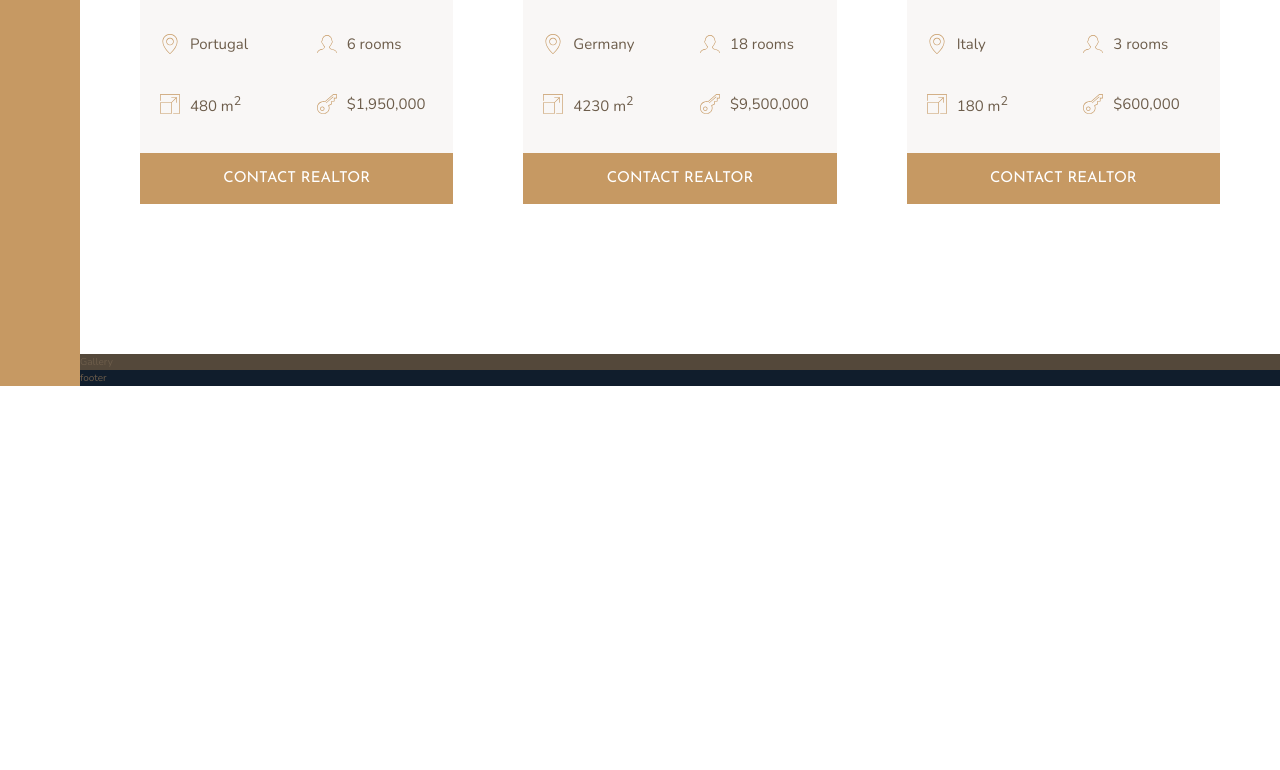
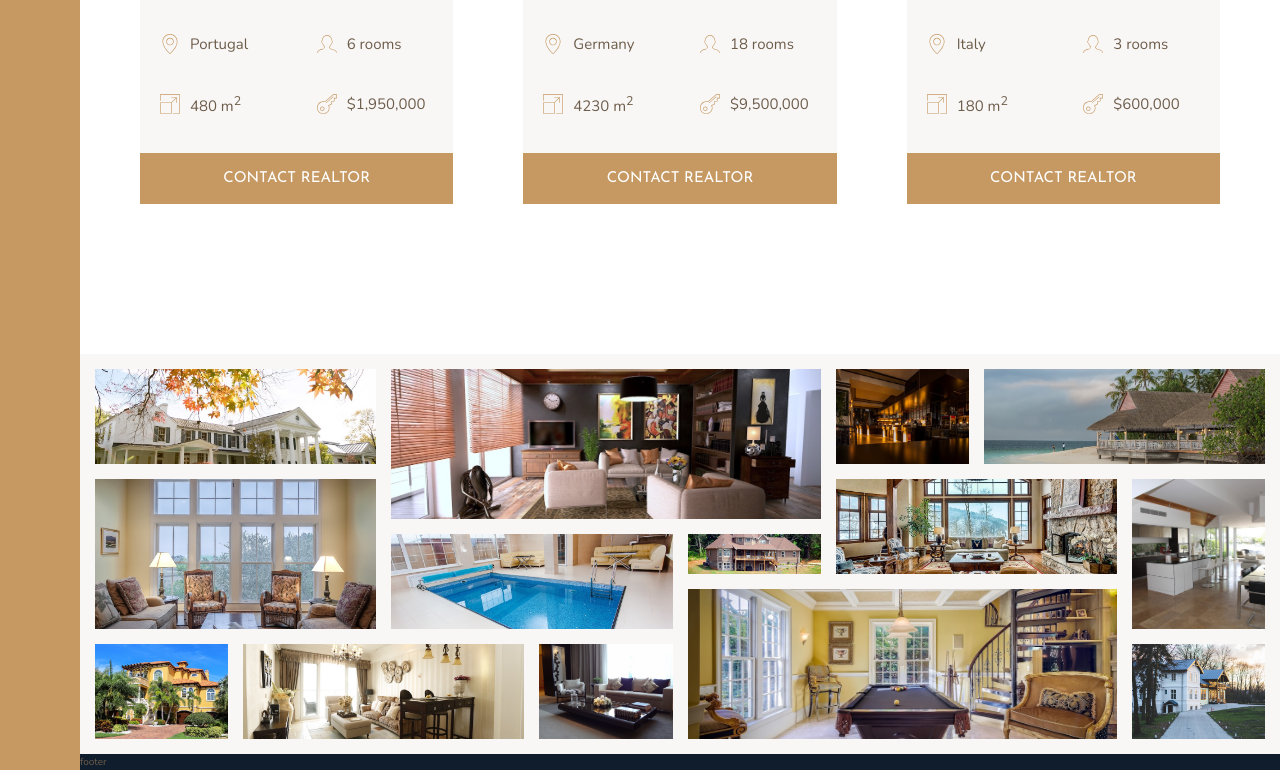
Before and after one commit to Pat-On/nexter-advanced-sass-flex-grid-udemy, a website: page index.html in a window 1280 px wide. Shown: the part 2565-3335 px from the top of the page. Before the commit the page ends 2951 px from the top, so only its background shows below. Drawn offline with nearby package versions, Linux system fonts and the light colour scheme; files whose address does not match are found by name.

Commit message:
finished gallery section

```diff
--- a/index.html
+++ b/index.html
@@ -313,7 +313,70 @@
       </div>
     </section>
 
-    <section class="gallery">Gallery</section>
+    <section class="gallery">
+      <figure class="gallery__item gallery__item--1">
+        <img src="img/gal-1.jpeg" alt="Gallery image 1" class="gallery__img" />
+      </figure>
+      <figure class="gallery__item gallery__item--2">
+        <img src="img/gal-2.jpeg" alt="Gallery image 2" class="gallery__img" />
+      </figure>
+      <figure class="gallery__item gallery__item--3">
+        <img src="img/gal-3.jpeg" alt="Gallery image 3" class="gallery__img" />
+      </figure>
+      <figure class="gallery__item gallery__item--4">
+        <img src="img/gal-4.jpeg" alt="Gallery image 4" class="gallery__img" />
+      </figure>
+      <figure class="gallery__item gallery__item--5">
+        <img src="img/gal-5.jpeg" alt="Gallery image 5" class="gallery__img" />
+      </figure>
+      <figure class="gallery__item gallery__item--6">
+        <img src="img/gal-6.jpeg" alt="Gallery image 6" class="gallery__img" />
+      </figure>
+      <figure class="gallery__item gallery__item--7">
+        <img src="img/gal-7.jpeg" alt="Gallery image 7" class="gallery__img" />
+      </figure>
+      <figure class="gallery__item gallery__item--8">
+        <img src="img/gal-8.jpeg" alt="Gallery image 8" class="gallery__img" />
+      </figure>
+      <figure class="gallery__item gallery__item--9">
+        <img src="img/gal-9.jpeg" alt="Gallery image 9" class="gallery__img" />
+      </figure>
+      <figure class="gallery__item gallery__item--10">
+        <img
+          src="img/gal-10.jpeg"
+          alt="Gallery image 10"
+          class="gallery__img"
+        />
+      </figure>
+      <figure class="gallery__item gallery__item--11">
+        <img
+          src="img/gal-11.jpeg"
+          alt="Gallery image 11"
+          class="gallery__img"
+        />
+      </figure>
+      <figure class="gallery__item gallery__item--12">
+        <img
+          src="img/gal-12.jpeg"
+          alt="Gallery image 12"
+          class="gallery__img"
+        />
+      </figure>
+      <figure class="gallery__item gallery__item--13">
+        <img
+          src="img/gal-13.jpeg"
+          alt="Gallery image 13"
+          class="gallery__img"
+        />
+      </figure>
+      <figure class="gallery__item gallery__item--14">
+        <img
+          src="img/gal-14.jpeg"
+          alt="Gallery image 14"
+          class="gallery__img"
+        />
+      </figure>
+    </section>
 
     <footer class="footer">footer</footer>
   </body>
--- a/sass/_gallery.scss
+++ b/sass/_gallery.scss
@@ -1,5 +1,95 @@
 .gallery {
-  background-color: $color-grey-dark-1;
+  background-color: $color-grey-light-1;
+  grid-column: full-start / full-end;
 
-  grid-column: full-start / full-end;
+  display: grid;
+  grid-template-columns: repeat(8, 1fr);
+  grid-template-rows: repeat(7, 5vh);
+  grid-gap: 1.5rem;
+
+  padding: 1.5rem;
+
+  &__item {
+    &--1 {
+      grid-row: 1 / span 2;
+      grid-column: 1 / span 2;
+    }
+
+    &--2 {
+      grid-row: 1 / span 3;
+      grid-column: 3 / span 3;
+    }
+
+    &--3 {
+      grid-row: 1 / span 2;
+      grid-column: 6 / 7;
+    }
+
+    &--4 {
+      grid-row: 1 / span 2;
+      grid-column: 7 / -1;
+    }
+
+    &--5 {
+      grid-row: 3 / span 3;
+      grid-column: 1 / span 2;
+    }
+
+    &--6 {
+      grid-row: 4 / span 2;
+      grid-column: 3 / span 2;
+    }
+
+    &--7 {
+      grid-row: 4 / 5;
+      grid-column: 5 / 6;
+    }
+
+    &--8 {
+      grid-row: 3 / span 2;
+      grid-column: 6 / span 2;
+    }
+
+    &--9 {
+      grid-row: 3 / span 3;
+      grid-column: 8 / -1;
+    }
+
+    &--10 {
+      grid-row: 6 / span 2;
+      grid-column: 1 / 2;
+    }
+
+    &--11 {
+      grid-row: 6 / span 2;
+      grid-column: 2 / span 2;
+    }
+
+    &--12 {
+      grid-row: 6 / span 2;
+      grid-column: 4 / 5;
+    }
+
+    &--13 {
+      grid-row: 5 / span 3;
+      grid-column: 5 / span 3;
+    }
+
+    &--14 {
+      grid-row: 6 / span 2;
+      grid-column: 8 / -1;
+    }
+  }
+
+  &__img {
+    width: 100%;
+    height: 100%;
+    // OBJECT FIT -> important feature for pictures.
+    object-fit: cover;
+    display: block;
+  }
+
+  & > * {
+    width: 100%;
+  }
 }
```
Also changed, not shown: css/style.css.
